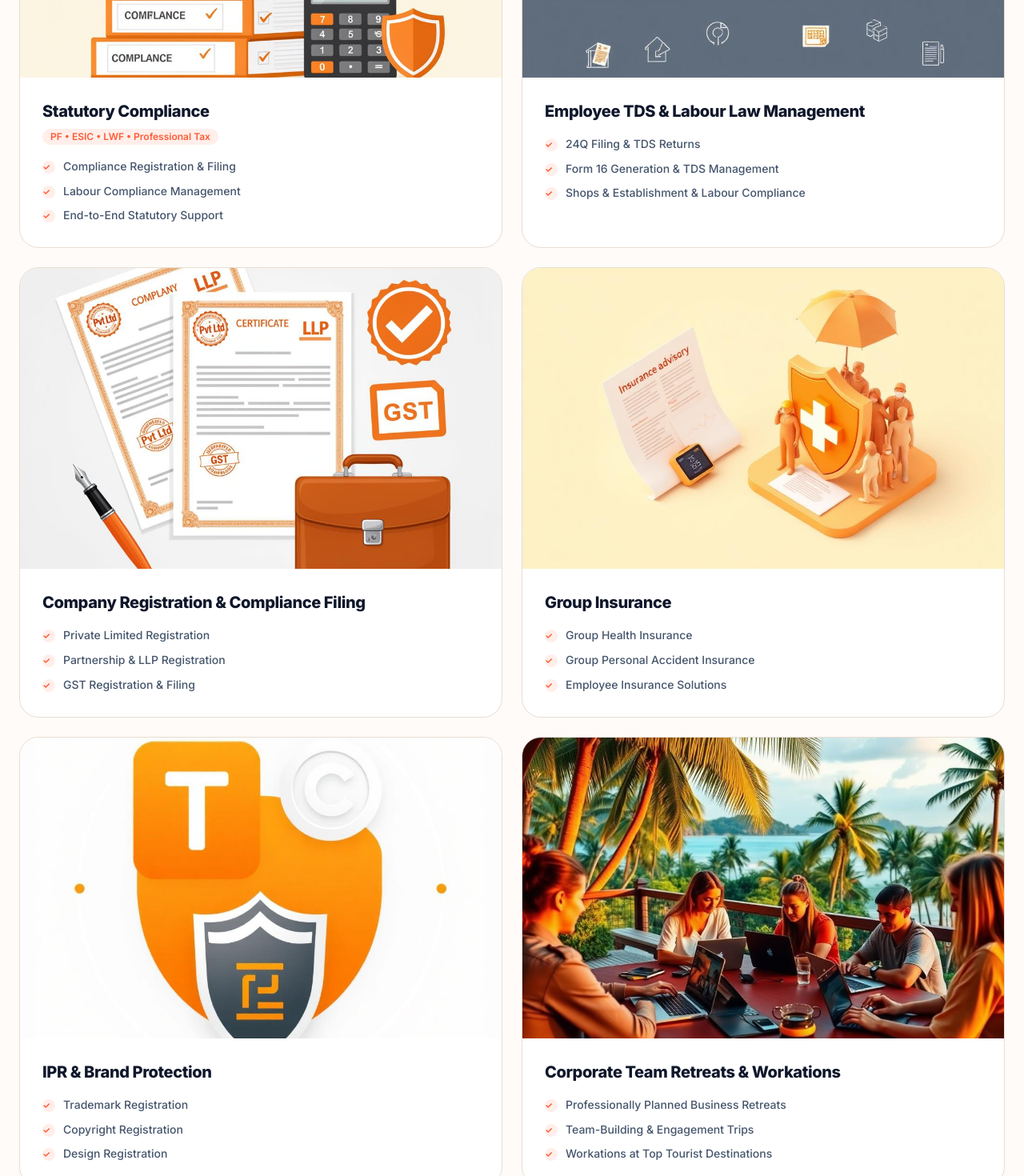
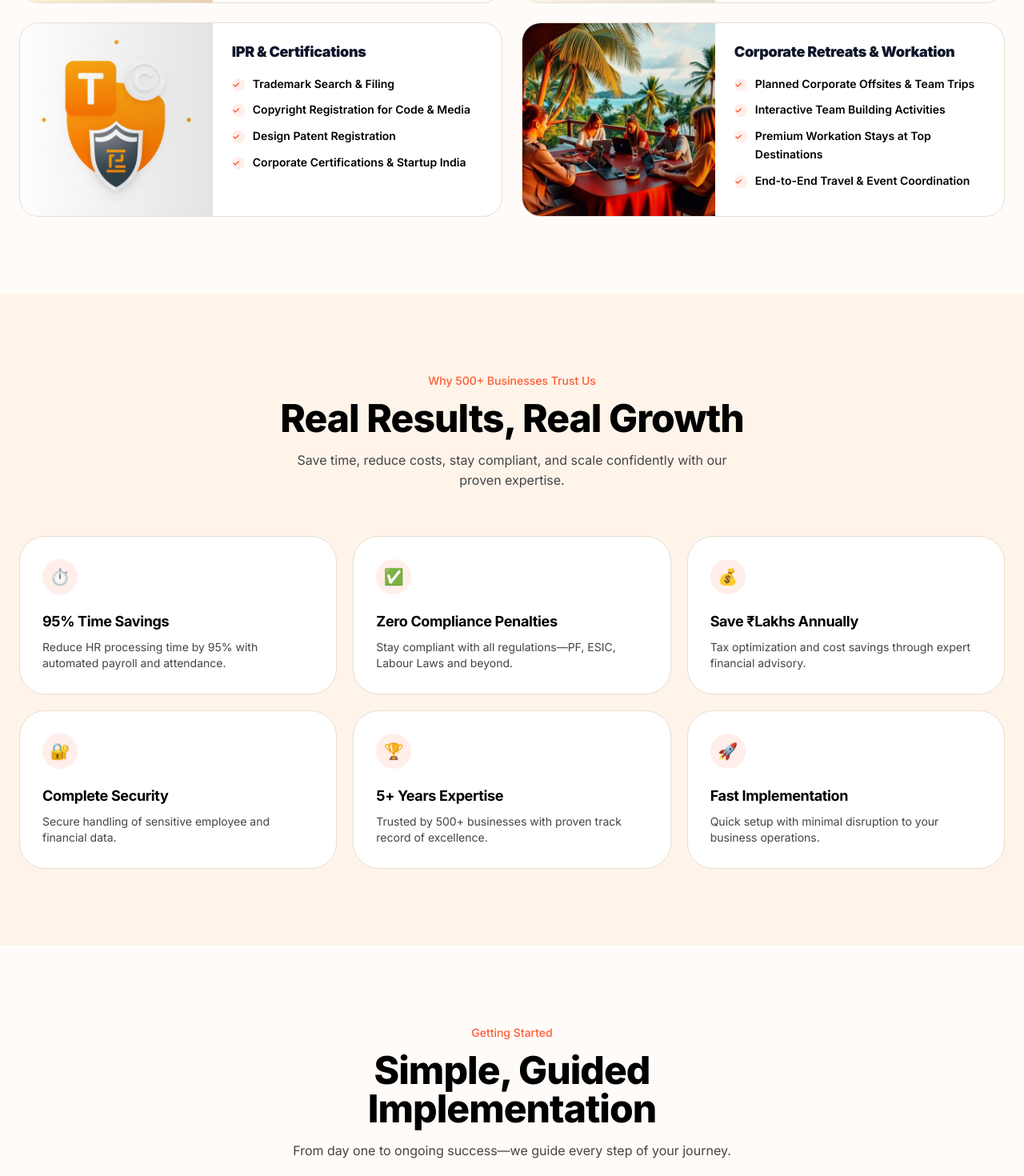
Before and after one commit to 360-BizHealth/360-BizHealth, a React (Vite) app: page / in a window 1280 px wide. Shown: the part 1340-2810 px from the top of the page at 80% size. Built offline with nearby package versions, Linux system fonts and the light colour scheme.

Commit message:
sabpaisa final

```diff
--- a/src/pages/index.tsx
+++ b/src/pages/index.tsx
@@ -122,67 +122,44 @@ function Hero() {
 function Features() {
   const feats = [
     {
-      img: statutoryCompliance,
-      title: "Statutory Compliance",
-      subtitle: "PF • ESIC • LWF • Professional Tax",
+      img: hrTechnology,
+      title: "End-to-End HRMS",
+      subtitle: "Attendance • Payroll • Expense • Performance",
       bullets: [
-        "Compliance Registration & Filing",
-        "Labour Compliance Management",
-        "End-to-End Statutory Support"
+        "Real-time Attendance & Leave Management",
+        "Automated Payroll Processing & Salary Slips",
+        "Expense Reimbursements & Timesheets",
+        "Performance Management & Appraisals"
       ]
     },
     {
-      img: financialTaxation,
-      title: "Employee TDS & Labour Law Management",
+      img: statutoryCompliance,
+      title: "Payroll, TDS & Labour Compliance",
       bullets: [
-        "24Q Filing & TDS Returns",
-        "Form 16 Generation & TDS Management",
-        "Shops & Establishment & Labour Compliance"
-      ]
-    },
-    {
-      img: integrateImg,
-      title: "Company Registration & Compliance Filing",
-      bullets: [
-        "Private Limited Registration",
-        "Partnership & LLP Registration",
-        "GST Registration & Filing"
-      ]
-    },
-    {
-      img: insuranceAdvisory,
-      title: "Group Insurance",
-      bullets: [
-        "Group Health Insurance",
-        "Group Personal Accident Insurance",
-        "Employee Insurance Solutions"
+        "PF, ESIC, LWF Registration & Filing",
+        "TDS Returns (Form 24Q) & Form 16",
+        "Labour Law Advisory & Auditing",
+        "Shops & Establishment Compliance"
       ]
     },
     {
       img: gaugeImg,
-      title: "IPR & Brand Protection",
+      title: "IPR & Certifications",
       bullets: [
-        "Trademark Registration",
-        "Copyright Registration",
-        "Design Registration"
+        "Trademark Search & Filing",
+        "Copyright Registration for Code & Media",
+        "Design Patent Registration",
+        "Corporate Certifications & Startup India"
       ]
     },
     {
       img: envelopeImg,
-      title: "Corporate Team Retreats & Workations",
+      title: "Corporate Retreats & Workation",
       bullets: [
-        "Professionally Planned Business Retreats",
-        "Team-Building & Engagement Trips",
-        "Workations at Top Tourist Destinations"
-      ]
-    },
-    {
-      img: webSeoImg,
-      title: "Web, App & SEO",
-      bullets: [
-        "Website Development & Payment Gateway",
-        "Mobile Application Development",
-        "Google Ranking & SEO Services"
+        "Planned Corporate Offsites & Team Trips",
+        "Interactive Team Building Activities",
+        "Premium Workation Stays at Top Destinations",
+        "End-to-End Travel & Event Coordination"
       ]
     }
   ];
@@ -196,21 +173,26 @@ function Features() {
 
       <div className="mt-14 grid gap-6 md:grid-cols-2">
         {feats.map((f) => (
-          <div key={f.title} className="group overflow-hidden rounded-3xl border border-border bg-card transition hover:shadow-xl flex flex-col justify-between">
-            <div className="aspect-[16/10] overflow-hidden bg-surface">
-              <img src={f.img} alt={f.title} className="h-full w-full object-cover transition duration-500 group-hover:scale-105" />
+          <div key={f.title} className="group overflow-hidden rounded-3xl border border-border bg-card transition-all duration-300 hover:shadow-xl hover:border-primary/20 flex flex-col sm:flex-row h-full">
+            <div className="relative w-full h-44 sm:h-auto sm:w-2/5 shrink-0 overflow-hidden">
+              <img
+                src={f.img}
+                alt={f.title}
+                className="h-full w-full object-cover transition-all duration-500 group-hover:scale-105"
+              />
+              <div className="absolute inset-0 bg-gradient-to-t sm:bg-gradient-to-r from-transparent to-black/10"></div>
             </div>
-            <div className="p-7 flex flex-col justify-between flex-grow">
+            <div className="p-6 flex flex-col justify-between flex-grow">
               <div>
-                <h3 className="text-xl font-extrabold text-slate-900 group-hover:text-primary transition-colors duration-300">{f.title}</h3>
+                <h3 className="text-lg font-black text-slate-900 group-hover:text-primary transition-colors duration-300 leading-snug">{f.title}</h3>
                 {f.subtitle && (
-                  <span className="inline-block mt-2 px-2.5 py-0.5 rounded-full bg-primary/10 text-primary text-xs font-semibold">
+                  <span className="inline-block mt-2 px-2.5 py-0.5 rounded-full bg-primary/10 text-primary text-[10px] font-extrabold uppercase tracking-wider">
                     {f.subtitle}
                   </span>
                 )}
-                <ul className="mt-4 space-y-2">
+                <ul className="mt-4 space-y-2.5">
                   {f.bullets.map((b, idx) => (
-                    <li key={idx} className="flex items-start gap-2.5 text-sm text-slate-600 font-medium leading-relaxed">
+                    <li key={idx} className="flex items-start gap-2.5 text-xs sm:text-sm text-slate-655 font-semibold leading-relaxed">
                       <span className="mt-1 flex h-4 w-4 shrink-0 place-items-center rounded-full bg-primary/10 text-primary">
                         <svg width="10" height="10" viewBox="0 0 24 24" fill="none" stroke="currentColor" strokeWidth="3.5">
                           <path d="M5 12l5 5L20 7" strokeLinecap="round" strokeLinejoin="round"/>
@@ -292,39 +274,6 @@ function HowItWorks() {
   );
 }
 
-function Integrations() {
-  const items = [
-    { src: img.nuvio, name: "Nuvio" },
-    { src: img.klyra, name: "Klyra" },
-    { src: img.knot, name: "Knot" },
-    { src: img.veltix, name: "Veltix" },
-  ];
-  const row = [...items, ...items, ...items, ...items];
-  return (
-    <section id="integrations" className="bg-surface py-24">
-      <div className="mx-auto max-w-7xl px-6">
-        <div className="text-center">
-          <span className="text-sm font-medium text-primary">Partners & Tools</span>
-          <h2 className="mx-auto mt-3 max-w-2xl text-4xl font-extrabold md:text-5xl">Works With Your Existing Systems</h2>
-          <p className="mx-auto mt-4 max-w-xl text-muted-foreground">Integrate with payroll systems, accounting software, and tools your team already uses. No disruption, just efficiency.</p>
-          <a href="#" className="mt-8 inline-flex rounded-full bg-primary px-6 py-3 text-sm font-semibold text-primary-foreground shadow-lg shadow-primary/20">Explore Integrations</a>
-        </div>
-        <div className="mt-14 overflow-hidden">
-          <div className="marquee marquee-slow items-center">
-            {row.map((it, i) => (
-              <div key={i} className="flex flex-col items-center gap-3">
-                <div className="rounded-2xl bg-white p-4 shadow-md ring-1 ring-black/5">
-                  <img src={it.src} alt={it.name} className="h-16 w-16 object-contain" />
-                </div>
-                <span className="text-sm font-medium">{it.name}</span>
-              </div>
-            ))}
-          </div>
-        </div>
-      </div>
-    </section>
-  );
-}
 
 function Testimonials() {
   const items = [
@@ -352,7 +301,6 @@ function Testimonials() {
               <p className="mt-4 text-sm leading-relaxed text-foreground/80">{t.q}</p>
               <div className="mt-6 flex items-center justify-between">
                 <div className="flex items-center gap-3">
-                  <img src={t.img} alt={t.n} className="h-10 w-10 rounded-full object-cover" />
                   <span className="text-sm font-semibold">{t.n}</span>
                 </div>
                 <img src={img.stars} alt="rating" className="h-4 w-auto" />
@@ -550,7 +498,6 @@ export default function Index({ onNavigate }: { onNavigate: (page: string) => vo
       <Features />
       <Benefits />
       <HowItWorks />
-      <Integrations />
       <Testimonials />
       {/* <Pricing /> */}
       <Compare />
```
